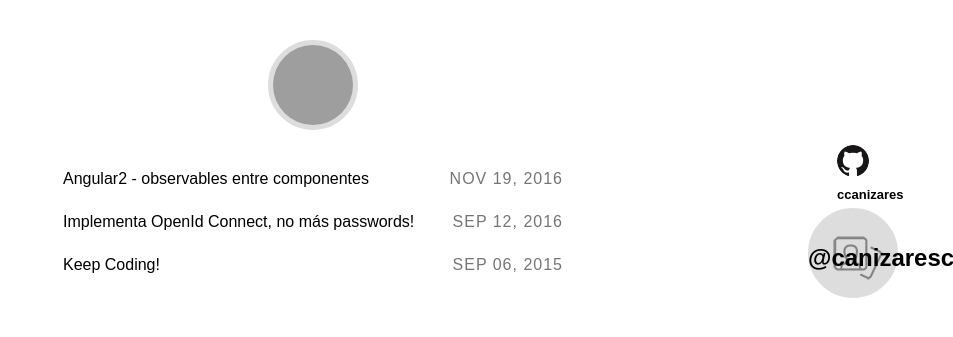
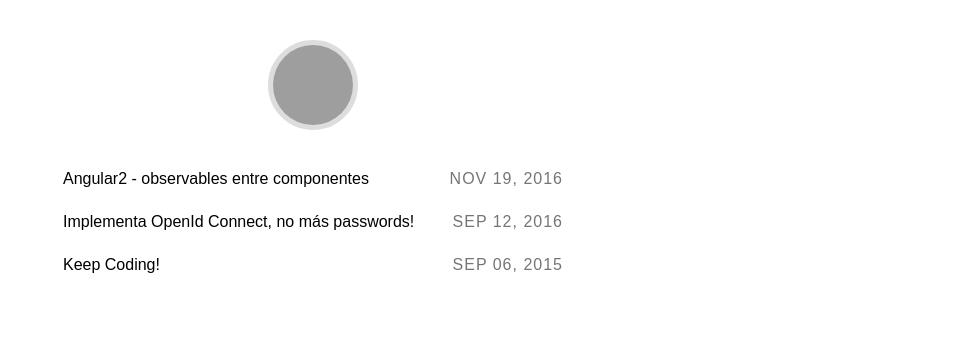
Before and after one commit to ccanizares/KeepCoding, a Jekyll site: the page built from index.html, in a window 1280 px wide. Shown: the top 337 px of the page, without its empty margins (327-1280 px from the left). Built offline with Jekyll 4.4.1, drawn with Linux system fonts in a browser that asks for light colours; some web fonts are replaced; comment, search, counter and statistics services are not loaded; grey boxes are pictures that could not be loaded.

Commit message:
hide twitter icon

```diff
--- a/_includes/header.html
+++ b/_includes/header.html
@@ -12,12 +12,12 @@
 		<img src="http://www.gravatar.com/avatar/{{ site.author_gravatar }}.png?s=80" class="gravatar">
 	</a>
 	<span class="logo-prompt">{{ prompt }}</span>
-	<br />
-	<div style="margin:10px 0 0 0;float:right;position:relative">
+	<!--<br />-->
+	<!--<div style="margin:10px 0 0 0;float:right;position:relative">
 		<a href="https://github.com/ccanizares" class="github-icon">ccanizares</a>
 		<br />
 		<a href="https://twitter.com/canizarescarlos" class="twitter-follow-button" data-show-count="false" data-size="large"> @canizarescarlos</a>
-	</div>
+	</div> -->
 
 	<script>!function(d,s,id){var js,fjs=d.getElementsByTagName(s)[0],p=/^http:/.test(d.location)?'http':'https';if(!d.getElementById(id)){js=d.createElement(s);js.id=id;js.src=p+'://platform.twitter.com/widgets.js';fjs.parentNode.insertBefore(js,fjs);}}(document, 'script', 'twitter-wjs');</script>
 </aside>
```
